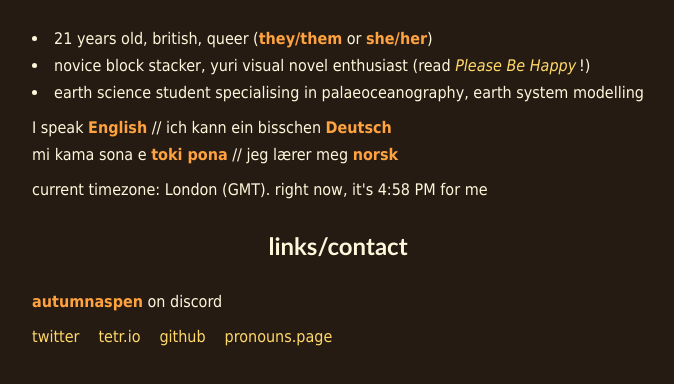
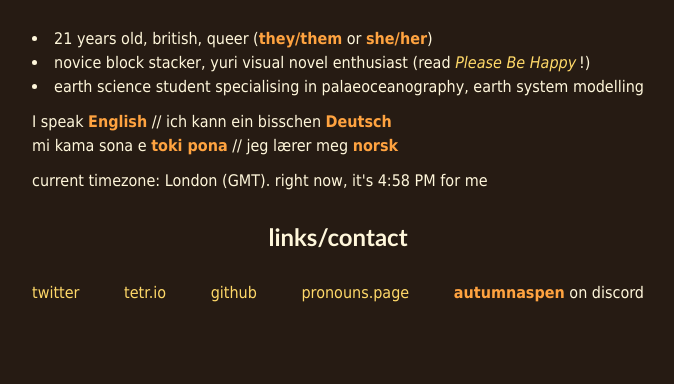
Before and after one commit to aspensartin/aspensite, a plain HTML site: page index.html in a window 1280 px wide. Shown: the part 84-468 px from the top of the page, without its empty margins (302-976 px from the left). Drawn offline with Linux system fonts and the light colour scheme.

Commit message:
Who up flexing they box

```diff
--- a/index.html
+++ b/index.html
@@ -21,14 +21,17 @@
   </head>
 
   <body style="padding: 32px">
+
     <h1 style="margin-top: 10px; margin-bottom: 32px">hi, I'm <mark>Aspen</mark>!</h1>
+
     <ul>
     <li>21 years old, british, queer (<b>they/them</b> or <b>she/her</b>)</li>
     <li>novice block stacker, yuri visual novel enthusiast (read <a href=https://vnstudioelan.com/games/please-be-happy><i>Please Be Happy</i></a>&thinsp;!)</li>
     <li>earth science student specialising in palaeoceanography, earth system modelling</li></ul>
-  <p style="margin-top: 0px; margin-bottom: 8px">I speak <b>English</b> // ich kann ein bisschen <b>Deutsch</b></p>
+
+    <p style="margin-top: 0px; margin-bottom: 5px">I speak <b>English</b> // ich kann ein bisschen <b>Deutsch</b></p>
     <p style="margin-top: 0px;">mi kama sona e <b>toki pona</b> // jeg lærer meg <b>norsk</b></p>
-  <p style="margin-top: 0px;">current timezone: London (GMT). right now, it's <u id="time"></u> for me</p>
+    <p>current timezone: London (GMT). right now, it's <u id="time"></u> for me</p>
 
     <script>
       var date = new Date();
@@ -37,11 +40,14 @@
     </script>
 
     <h2 style="margin-top: 32px; margin-bottom: 32px;">links/contact</h2>
-  <p><b>autumnaspen</b> on discord</p>
-  <p><a href="https://twitter.com/aspenbtw">twitter</a>
-  &emsp;<a href="https://ch.tetr.io/u/aspen">tetr.io</a>
-  &emsp;<a href="https://github.com/aspensartin">github</a>
-  &emsp;<a href="https://pronouns.page/@autumnaspen">pronouns.page</a></p>
 
+    <div class="flex-container">
+      <div><a href="https://twitter.com/aspenbtw">twitter</a></div>
+      <div><a href="https://ch.tetr.io/u/aspen">tetr.io</a></div>
+      <div><a href="https://github.com/aspensartin">github</a></div>
+      <div><a href="https://pronouns.page/@autumnaspen">pronouns.page</a></div>
+      <div><p style="margin-top: 0px;"><b>autumnaspen</b> on discord</p></div>
+    </div>
   </body>
+
 </html>
--- a/styles.css
+++ b/styles.css
@@ -17,7 +17,7 @@ h1, h2 {text-align: center}
 ul {padding: 0;
     list-style-position:inside;}
 
-li + li {margin-top: 8px;}
+li + li {margin-top: 5px;}
 
 u {text-decoration: none;}
 
@@ -28,3 +28,5 @@ a {color: #ffd969;
     text-decoration: none;}
 
 a:hover {text-decoration: underline;}
+
+div.flex-container {justify-content: space-between; display: flex;}
```
Lines whose indentation alone changed are shown as unchanged.
